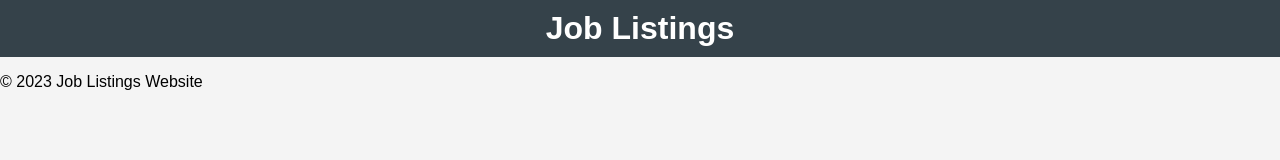
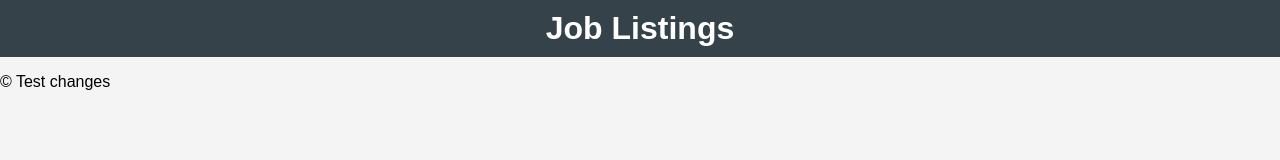
Before and after one commit to jia-lilly/workflow-test, a website: page src/index.html in a window 1280 px wide. Drawn offline with Linux system fonts and the light colour scheme.

Commit message:
test changes

```diff
--- a/src/index.html
+++ b/src/index.html
@@ -17,7 +17,7 @@
         </section>
     </main>
     <footer>
-        <p>&copy; 2023 Job Listings Website</p>
+        <p>&copy; Test changes</p>
     </footer>
     <script src="js/scripts.js"></script>
 </body>
```
